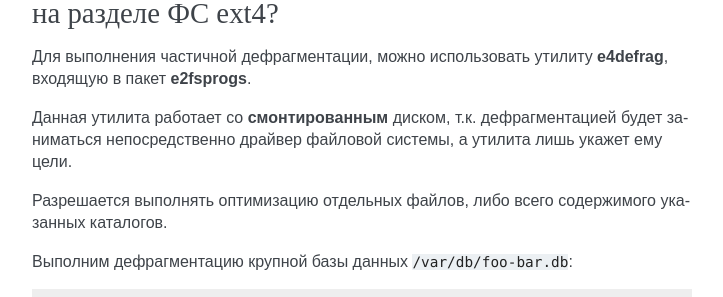
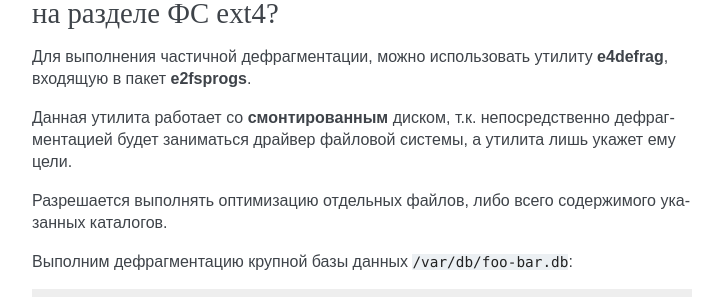
Before and after one commit to RussianFedora/FAQ, a Sphinx documentation site: the page built from source/administration.rst, in a window 1280 px wide and 900 px high, scrolled down 19815 px. Shown: the part 151-448 px from the top of the window, without its empty margins (388-1111 px from the left). Built offline with Sphinx 7.4.7, drawn with Linux system fonts in a browser that asks for light colours; part of the change alters nothing that is shown.

```diff
--- a/source/administration.rst
+++ b/source/administration.rst
@@ -313,7 +313,7 @@
 
 Здесь вместо **NEW** следует указать новое значение. Изменения вступят в силу немедленно.
 
-.. index:: filesystem, check, lvm
+.. index:: filesystem, check, lvm, fsck
 .. _fs-check-lvm:
 
 Как мне проверить ФС в составе LVM с LiveUSB?
@@ -328,7 +328,7 @@
 
 Если вместо ext4 применяется другая файловая система, необходимо указать её после параметра **-t**.
 
-.. index:: filesystem, check, partitions
+.. index:: filesystem, check, partitions, fsck
 .. _fs-check-partitions:
 
 Как мне проверить ФС при использовании классических разделов с LiveUSB?
@@ -350,7 +350,7 @@
     sudo fdisk -l
 
 
-.. index:: filesystem, check, luks
+.. index:: filesystem, check, luks, fsck
 .. _fs-check-luks:
 
 Как мне проверить ФС на зашифрованном LUKS разделе с LiveUSB?
@@ -1141,7 +1141,7 @@ FUSE (file system in userspace) - это модуль ядра и набор у
 
 Для выполнения частичной дефрагментации, можно использовать утилиту **e4defrag**, входящую в пакет **e2fsprogs**.
 
-Данная утилита работает со **смонтированным** диском, т.к. дефрагментацией будет заниматься непосредственно драйвер файловой системы, а утилита лишь укажет ему цели.
+Данная утилита работает со **смонтированным** диском, т.к. непосредственно дефрагментацией будет заниматься драйвер файловой системы, а утилита лишь укажет ему цели.
 
 Разрешается выполнять оптимизацию отдельных файлов, либо всего содержимого указанных каталогов.
 
@@ -1157,7 +1157,7 @@ FUSE (file system in userspace) - это модуль ядра и набор у
 
     sudo e4defrag /
 
-.. index:: ext4, defragmentation, e4defrag, e2fsprogs
+.. index:: ext4, defragmentation, fsck
 .. _defrag-full:
 
 Как выполнить дефрагментацию всего раздела с ФС ext4?
```
